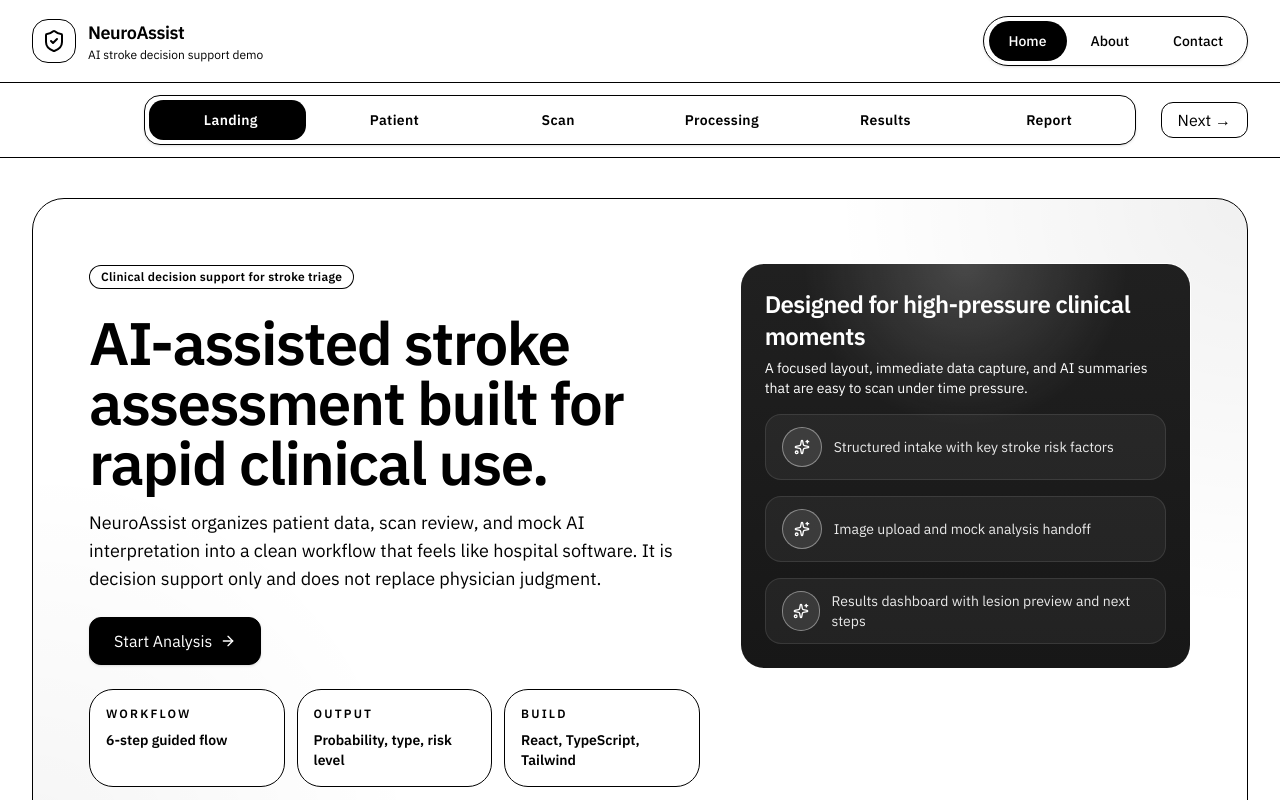
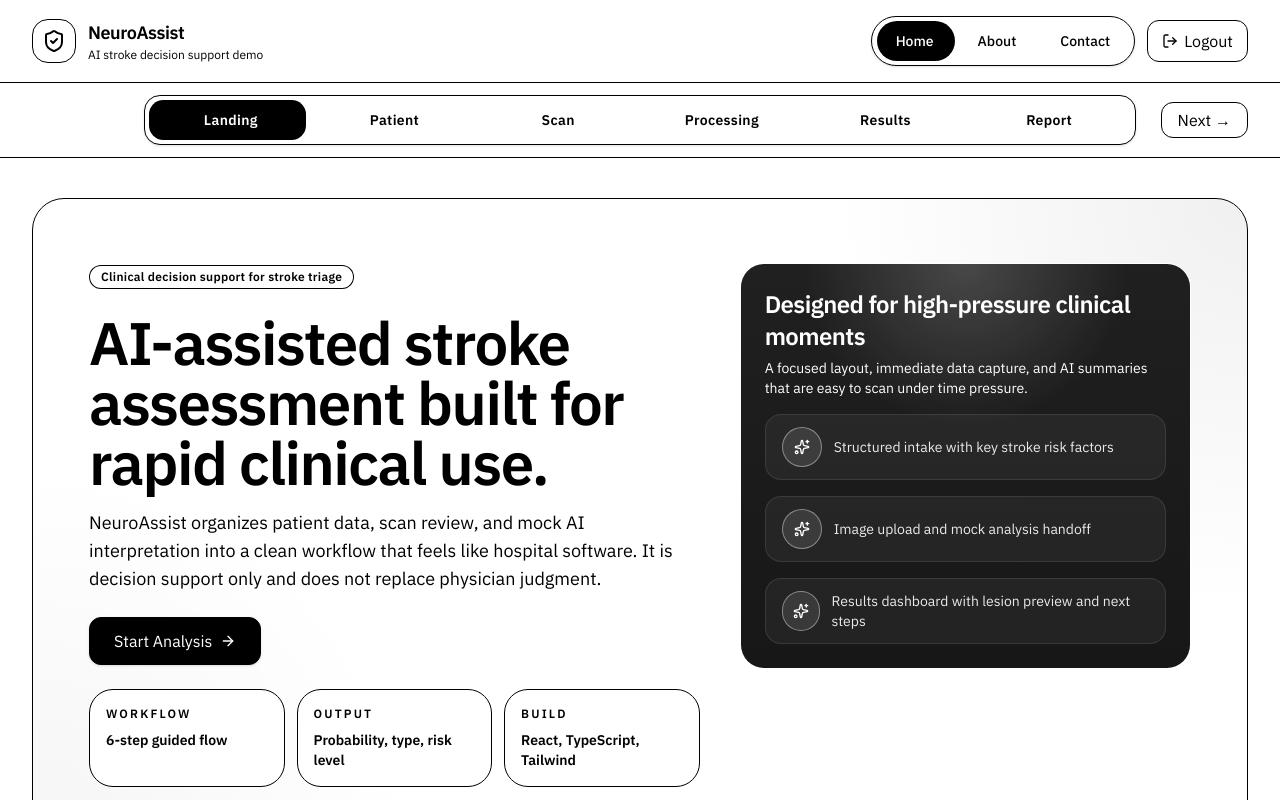
Before and after one commit to AllanJJoseph/NeuroAssist, a React (Vite) app: page / in a window 1280 px wide. Both pictures are taken after typing "name@example.com", "Sample123" into the empty fields and a click on the button "Sign In". Shown: the top 800 px of the page. Built offline with nearby package versions, Linux system fonts and the light colour scheme; no server answers.

Commit message:
feat: add logout action to navbar

```diff
--- a/src/components/layout/Navbar.tsx
+++ b/src/components/layout/Navbar.tsx
@@ -1,13 +1,22 @@
-import { Link } from 'react-router-dom'
-import { ShieldCheck } from 'lucide-react'
-import { NAVIGATION_LINKS } from '../../utils/routes'
+import { Link, useNavigate } from 'react-router-dom'
+import { ShieldCheck, LogOut } from 'lucide-react'
+import { NAVIGATION_LINKS, ROUTES } from '../../utils/routes'
 import { PillNav } from './PillNav'
+import { useAuth } from '../../context/use-auth'
 
 export function Navbar() {
+  const { logout } = useAuth()
+  const navigate = useNavigate()
+
+  const handleLogout = () => {
+    logout()
+    navigate(ROUTES.login, { replace: true })
+  }
+
   return (
     <header className="border-b border-steel-200/80 bg-white/95 backdrop-blur-xl">
       <div className="mx-auto flex max-w-7xl flex-col gap-4 px-4 py-4 sm:flex-row sm:items-center sm:justify-between sm:px-6 lg:px-8">
-        <Link to="/" className="flex items-center gap-3">
+        <Link to={ROUTES.home} className="flex items-center gap-3">
           <div className="flex h-11 w-11 items-center justify-center rounded-2xl border border-steel-900 bg-white text-steel-900 shadow-soft">
             <ShieldCheck className="h-6 w-6" />
           </div>
@@ -25,6 +34,15 @@ export function Navbar() {
               href: link.path,
             }))}
           />
+          <button
+            id="logout-button"
+            onClick={handleLogout}
+            className="flex items-center gap-1.5 rounded-xl border border-black bg-white px-3.5 py-2 text-sm font-semibold text-black transition-colors hover:bg-black hover:text-white"
+            aria-label="Log out"
+          >
+            <LogOut className="h-4 w-4" />
+            Logout
+          </button>
         </div>
       </div>
     </header>
```
